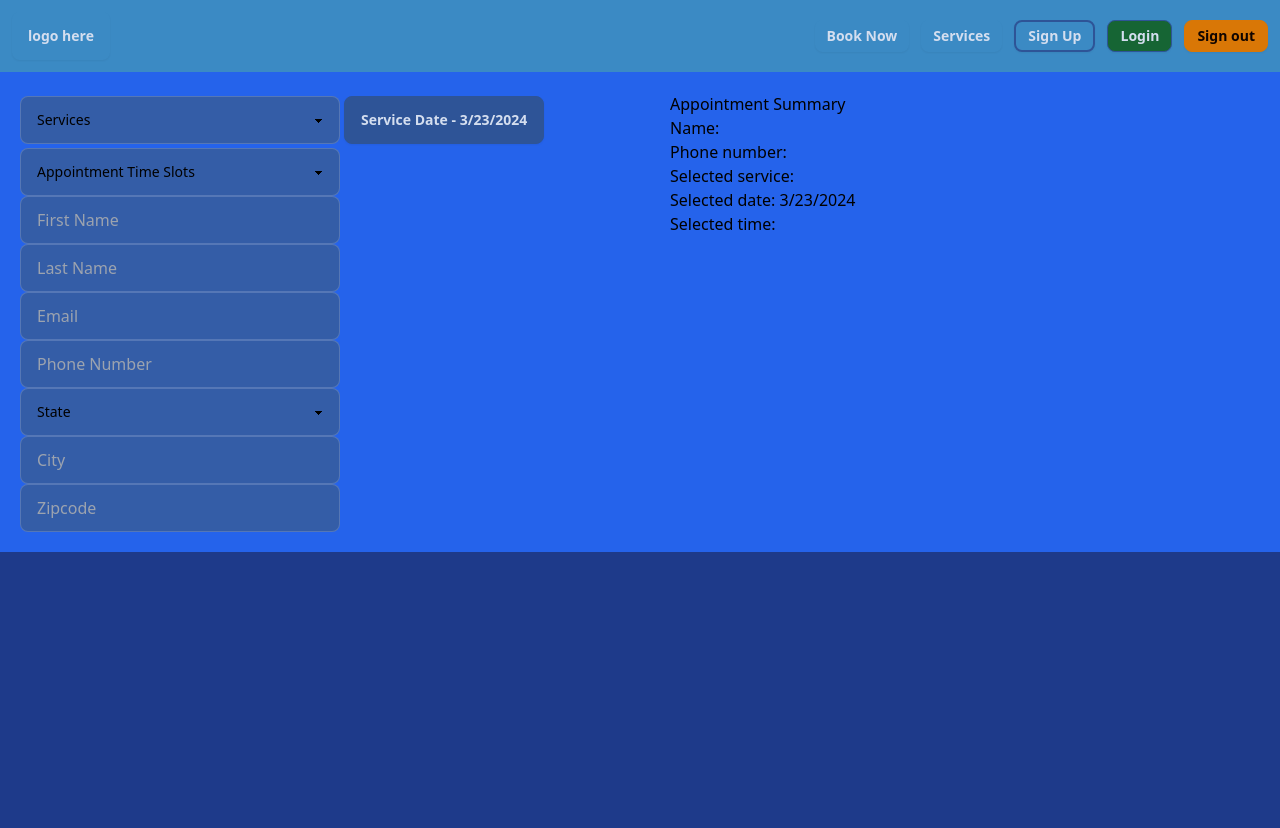
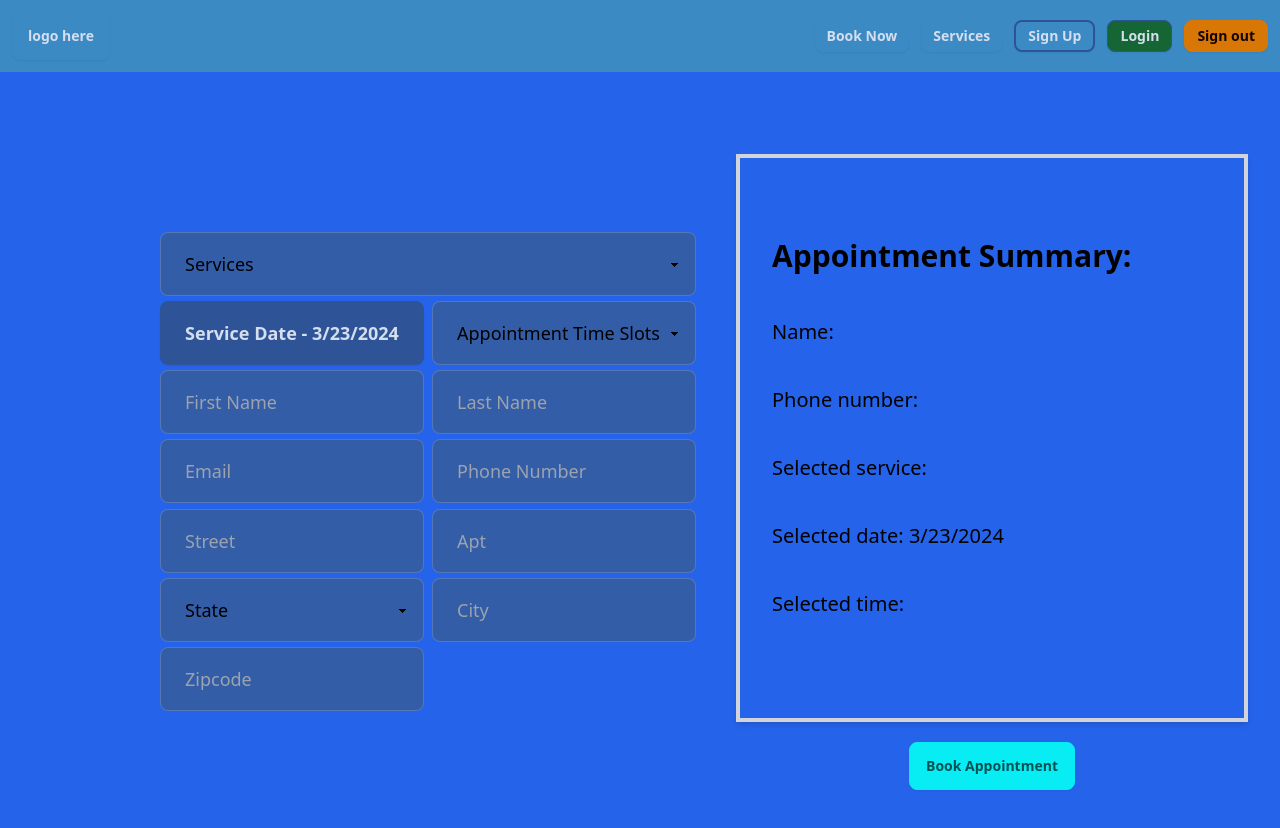
Before and after one commit to rajakrishna/dsd-cohort-2024, a Next.js app in the folder client/: page /appointment in a window 1280 px wide. Shown: the top 828 px of the page. Before the commit the page ends 800 px from the top, so only its background shows below. Built offline with nearby package versions, Linux system fonts and the light colour scheme.

Commit message:
adjust styling and format the data in req

```diff
--- a/client/app/appointment/page.jsx
+++ b/client/app/appointment/page.jsx
@@ -6,6 +6,7 @@ import "react-datepicker/dist/react-datepicker.css";
 import { mockServicesData } from "../mockData/mockGetServicesApi";
 import { mockTimeSlotsData } from "../mockData/mockGetTimeSlotsApi";
 import { timeSlots, statesList } from "@/constants";
+import { router } from "next/navigation";
 
 export default function AppointmentPage() {
 
@@ -16,6 +17,8 @@ export default function AppointmentPage() {
   const [lastName, setLastName] = useState('')
   const [email, setEmail] = useState('')
   const [phone, setPhone] = useState('')
+  const [street, setStreet] = useState('')
+  const [apt, setApt] = useState('')
   const [state, setState] = useState('')
   const [city, setCity] = useState('')
   const [zip, setZip] = useState('')
@@ -44,6 +47,14 @@ export default function AppointmentPage() {
     setPhone(e.target.value)
   }
 
+  const streetInputHandler = (e) => {
+    setStreet(e.target.value)
+  }
+
+  const aptInputHandler = (e) => {
+    setApt(e.target.value)
+  }
+
   const stateInputHandler = (e) => {
     setState(e.target.value)
   }
@@ -56,15 +67,58 @@ export default function AppointmentPage() {
     setZip(e.target.value)
   }
 
+  const bookAppointment = () => {
+console.log(startDate)
+    const timeSlotKey = Object.keys(timeSlots).find(timeSlotKey => timeSlots[timeSlotKey] === appointment);
+    const selectedService = mockServicesData.find(item => item.name === service);
+    const formattedDate = startDate.split('/')
+    let [month, day, year] = formattedDate
+    if (month.length === 1) {
+      month = '0' + month
+    }
+    if (day.length === 1) {
+      day = '0' + day
+    }
+    const dateWithNoHyphens = month + day + year
+
+    const data = {
+      "appointmentInfo": { "day": dateWithNoHyphens, "timeSlot": timeSlotKey },
+      "customerInfo": {
+        "address": street + ' ' + apt,
+        "name": firstName + ' ' + lastName,
+        "phoneNumber": phone,
+        "email": email,
+        "serviceId": selectedService.id
+      }
+    }
+    console.log(data)
+    fetch(
+      '/api/appointment',{
+      method: 'POST',
+      headers: {
+        'Content-Type': 'application/json'
+      },
+      body: JSON.stringify(data)
+    }
+    )
+    .then(
+      router.push('/appointmentconfirmed')
+    )
+    .catch(err => console.log(err))
+  }
+
   return (
-  <div className="flex flex-row p-5">
-    <form className='flex-1 pr-10'>
-      <select className="select select-bordered w-full max-w-xs" onChange={serviceInputHandler}>
+  <div className="flex flex-row min-h-screen w-full">
+    <form className='flex-1 pr-2 grid grid-cols-1 md:grid-cols-2 gap-x-2 gap-y-1 p-40'>
+      <div className="col-span-1 md:col-span-2 lg:col-span-2">
+        <select className="select select-bordered select-lg w-full" onChange={serviceInputHandler}>
           <option disabled selected>Services</option>
           {mockServicesData.map(service => <option key={service.id}>{service.name}</option>)}
         </select>
-        <div className="dropdown">
-          <div tabIndex={0} role="button" className="btn m-1">Service Date - {startDate}</div>
+      </div>
+
+      <div className="dropdown col-span-1">
+        <div tabIndex={0} role="button" className="btn btn-lg w-full col-span-1 ">Service Date - {startDate}</div>
         <div tabIndex={0} className="dropdown-content z-[1] card card-compact w-64 p-2 shadow bg-white text-primary-content">
           <div className="card-body">
             <h3 className="card-title">Please select the date</h3>
@@ -72,7 +126,8 @@ export default function AppointmentPage() {
           </div>
         </div>
       </div>
-      <select className="select select-bordered w-full max-w-xs" onChange={appointmentInputHandler}>
+      <div className="col-span-1">
+        <select className="select select-bordered select-lg w-full" onChange={appointmentInputHandler}>
           <option disabled selected>Appointment Time Slots</option>
           {mockTimeSlotsData.TS79 && <option>{timeSlots.TS79}</option>}
           {mockTimeSlotsData.TS911 && <option>{timeSlots.TS911}</option>}
@@ -81,24 +136,33 @@ export default function AppointmentPage() {
           {mockTimeSlotsData.TS35 && <option>{timeSlots.TS35}</option>}
           {mockTimeSlotsData.TS57 && <option>{timeSlots.TS57}</option>}
         </select>
-       <input type="text" placeholder='First Name' className="input input-bordered w-full max-w-xs" onChange={firstNameInputHandler}/>
-       <input type="text" placeholder='Last Name' className="input input-bordered w-full max-w-xs" onChange={lastNameInputHandler}/>
-       <input type="text" placeholder='Email' className="input input-bordered w-full max-w-xs" onChange={emailInputHandler}/>
-       <input type="text" placeholder='Phone Number' className="input input-bordered w-full max-w-xs" onChange={phoneInputHandler}/>
-       <select className="select select-bordered w-full max-w-xs" onChange={stateInputHandler}>
+      </div>
+
+       <input type="text" placeholder='First Name' className="input input-bordered w-full input-lg col-span-1" onChange={firstNameInputHandler}/>
+       <input type="text" placeholder='Last Name' className="input input-bordered w-full input-lg col-span-1" onChange={lastNameInputHandler}/>
+       <input type="text" placeholder='Email' className="input input-bordered w-full input-lg col-span-1" onChange={emailInputHandler}/>
+       <input type="text" placeholder='Phone Number' className="input input-bordered input-lg w-full col-span-1" onChange={phoneInputHandler}/>
+       <input type="text" placeholder='Street' className="input input-bordered input-lg w-full col-span-1" onChange={streetInputHandler}/>
+       <input type="text" placeholder='Apt' className="input input-bordered input-lg w-full col-span-1" onChange={aptInputHandler}/>
+       <select className="select select-bordered select-lg w-full" onChange={stateInputHandler}>
         <option disabled selected>State</option>
         {statesList.map(state => <option key={state.abbreviation}>{state.name}</option>)}
       </select>
-       <input type="text" placeholder='City' className="input input-bordered w-full max-w-xs" />
-       <input type="text" placeholder='Zipcode' className="input input-bordered w-full max-w-xs" />
+       <input type="text" placeholder='City' className="input input-bordered input-lg w-full" />
+       <input type="text" placeholder='Zipcode' className="input input-bordered input-lg w-full" />
     </form>
-      <div className="flex-1 pl-5  border-yellow-200">
-        <h2>Appointment Summary</h2>
-        <p>Name: {firstName + ' ' + lastName}</p>
-        <p>Phone number: {phone}</p>
-        <p>Selected service: {service}</p>
-        <p>Selected date: {startDate}</p>
-        <p>Selected time: {appointment}</p>
+    <div className="flex-1 flex flex-col justify-center items-center p-5">
+      <div className="w-full max-w-lg border-4 border-gray-300 shadow-md py-20 h-auto px-8">
+        <h1 className='pb-6 font-bold text-3xl'>Appointment Summary:</h1>
+        <p className='py-5 text-xl'>Name: {firstName + ' ' + lastName}</p>
+        <p className='py-5 text-xl'>Phone number: {phone}</p>
+        <p className='py-5 text-xl'>Selected service: {service}</p>
+        <p className='py-5 text-xl'>Selected date: {startDate}</p>
+        <p className='py-5 text-xl'>Selected time: {appointment}</p>
+      </div>
+      <div>
+        <button className="btn btn-primary mt-5" onClick={bookAppointment}>Book Appointment</button>
+      </div>
     </div>
   </div>
   );
```
Lines whose indentation alone changed are shown as unchanged.
